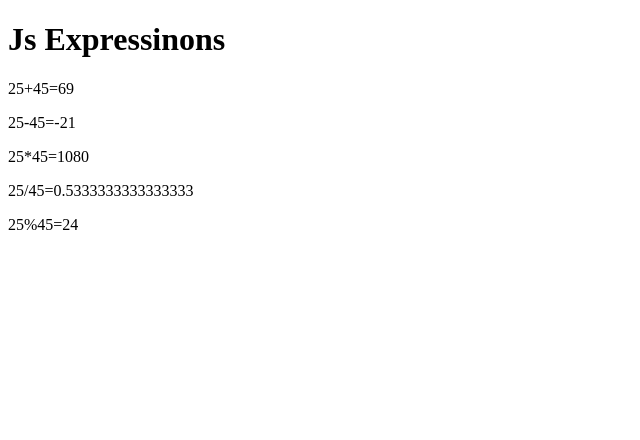
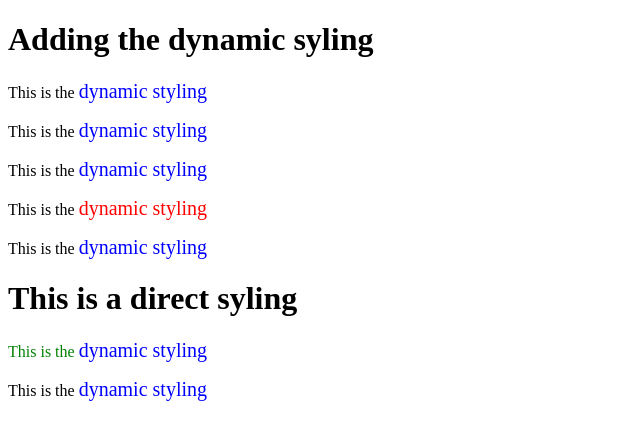
Before and after one commit to ANireshkumar/joes_react, a React (Vite) app in the folder project1/: page / in a window 1280 px wide. Shown: the top 440 px of the page, without its empty margins (0-640 px from the left). Built offline with nearby package versions, Linux system fonts and the light colour scheme.

Commit message:
Adding the dynamic and direct style in the react

```diff
--- a/project1/src/Components/Header.jsx
+++ b/project1/src/Components/Header.jsx
@@ -1,14 +1,18 @@
 
 const Header = () => {
+    let customcss = "blue";
   return (
     <div>
-       <h1>Js Expressinons</h1>
-<p>25+45={24+45}
-</p>
-<p>25-45={24-45}</p>
-<p>25*45={24*45}</p>
-<p>25/45={24/45}</p>
-<p>25%45={24%45}</p>
+       <h1>Adding the dynamic syling</h1>
+<p>This is the <span className={customcss}>dynamic styling</span></p>
+<p>This is the <span className={customcss}>dynamic styling</span></p>
+<p>This is the <span className={customcss}>dynamic styling</span></p>
+<p>This is the <span className="code">dynamic styling</span></p>
+<p>This is the <span className="blue">dynamic styling</span></p>
+
+<h1>This is a direct syling </h1>
+<p style={{color:"green "}}>This is the <span className="blue">dynamic styling</span></p>
+<p style={{color:"green , font-size:40px"}}>This is the <span className="blue">dynamic styling</span></p>
     </div>
   )
 }
--- a/project1/src/css/app.css
+++ b/project1/src/css/app.css
@@ -1,8 +1,9 @@
-.bannerText{
-    color: seagreen;
-    text-align: center;
+.code{
+    color: red;
+    font-size: 20px;
 }
-.slogan{
-    text-align: center;
-    color: rgb(205, 90, 90);
+
+.blue{
+    color: blue;
+    font-size: 20px;
 }
```
